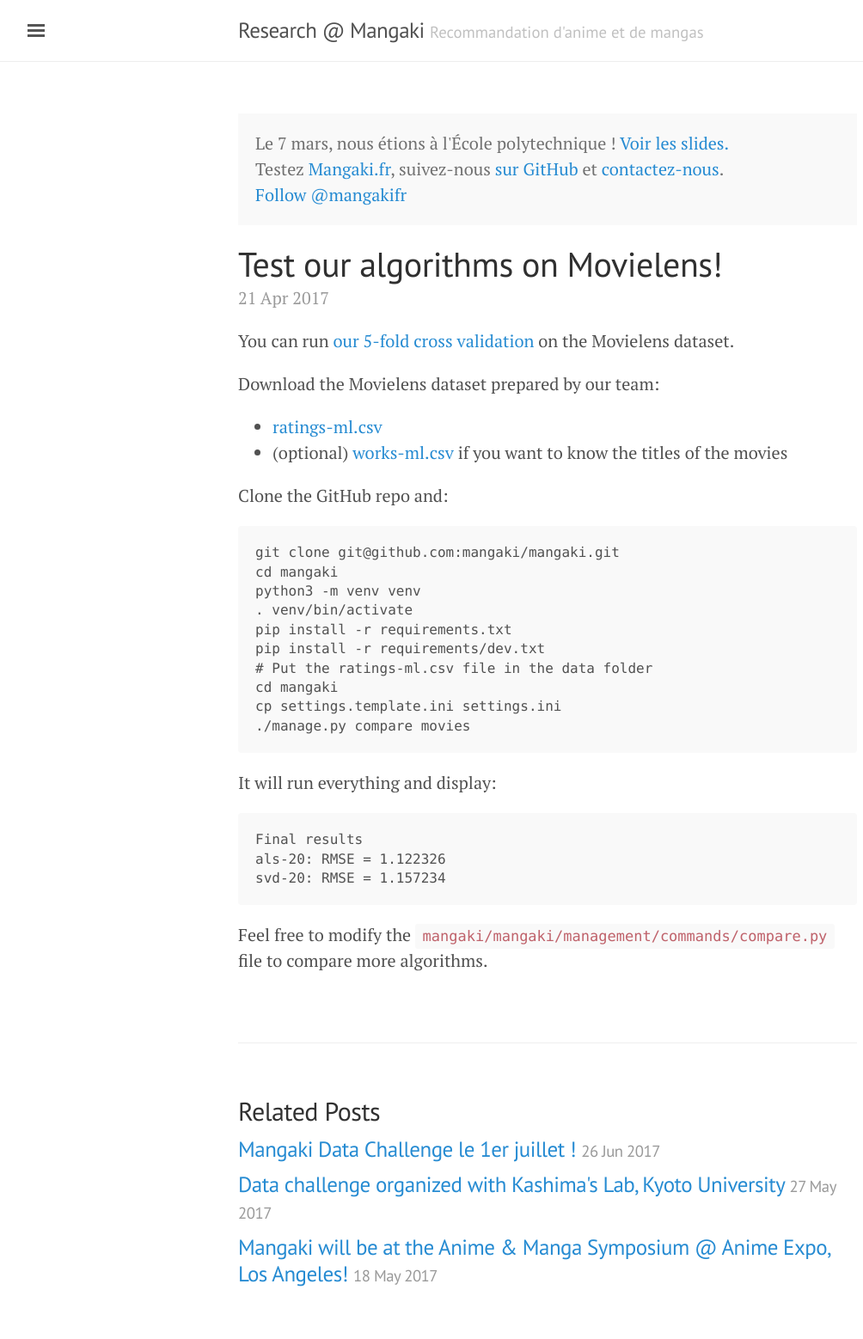
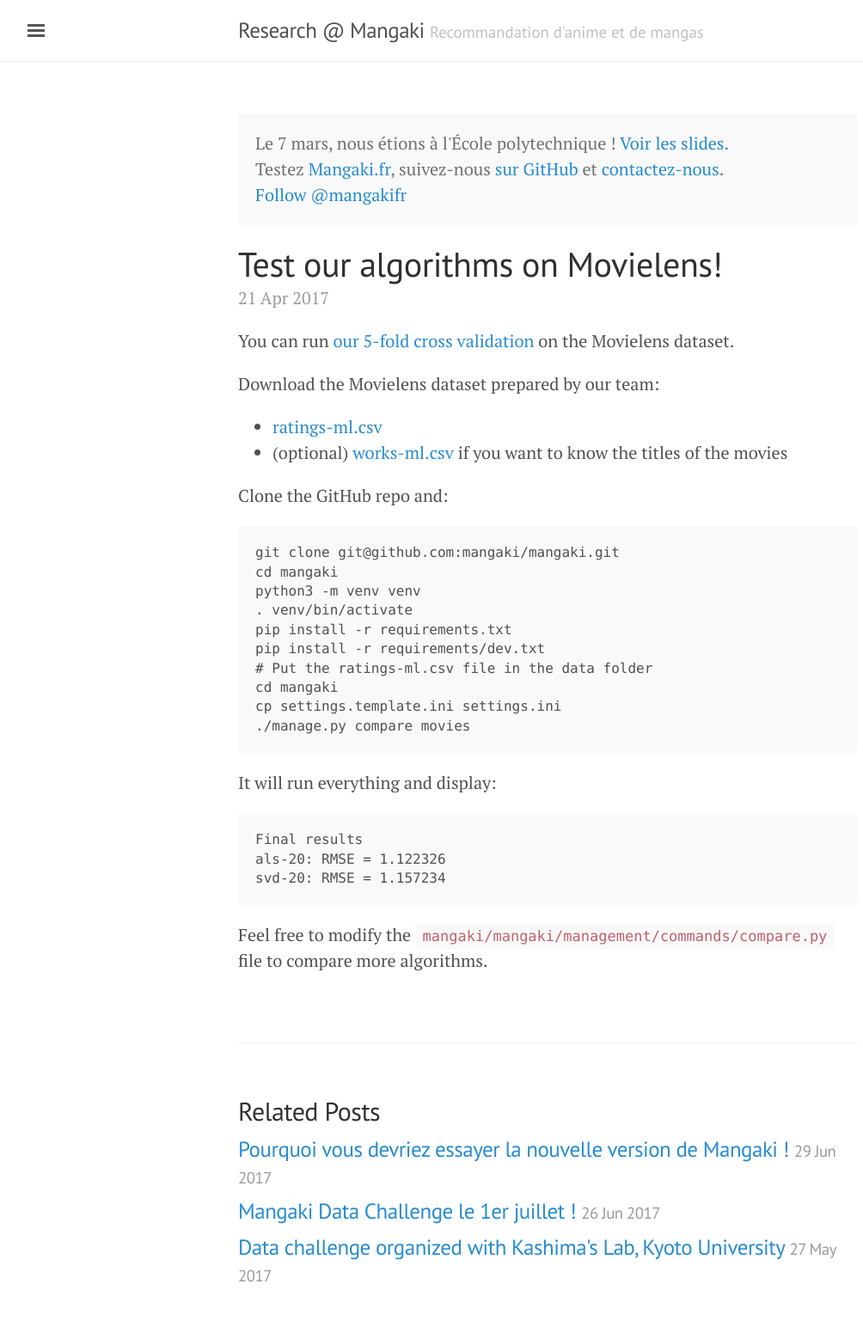
Before and after one commit to mangaki/research, a Jekyll site: the page built from _posts/2017-04-21-test-our-algorithms-on-movielens.md, in a window 1280 px wide. Shown: the whole page at 86% size, without its empty margins (3-1007 px from the left). Built offline with Jekyll 4.4.1, drawn with Linux system fonts in a browser that asks for light colours; a script that is not in the unit is left out; comment, search, counter and statistics services are not loaded; some of the changed lines change nothing that is shown.

Commit message:
Initial blog post

```diff
--- a/_includes/head.html
+++ b/_includes/head.html
@@ -39,6 +39,7 @@
   <link rel="stylesheet" href="{{ site.baseurl }}/public/css/poole.css">
   <link rel="stylesheet" href="{{ site.baseurl }}/public/css/syntax.css">
   <link rel="stylesheet" href="{{ site.baseurl }}/public/css/lanyon.css">
+  <link rel="stylesheet" href="{{ site.baseurl }}/public/css/mangaki.css">
   <link rel="stylesheet" href="https://fonts.googleapis.com/css?family=PT+Serif:400,400italic,700%7CPT+Sans:400">
 
   <!-- Icons -->
--- /dev/null
+++ b/_posts/2017-06-29-nouvelle-version-mangaki.md
@@ -0,0 +1,68 @@
+---
+layout: post
+title: "Pourquoi vous devriez essayer la nouvelle version de Mangaki !"
+categories: changelog
+---
+
+## Nouveau design de cartes
+
+![Screenshot du nouveau design]({{ site.url }}/public/img/mangaki_new_cards_deck.png)
+
+Tout d'abord, un grand merci à Elarnon qui a apporté ce design qui colore Mangaki désormais !
+
+Ainsi, dorénavant, on ne mettra plus « en favori » une œuvre, on dira qu'on l'adore !
+
+Cette mise à jour de design est aussi accompagnée d'une retouche pour vos smartphones et autres bidules à petits écrans.
+
+![Screenshot du design sous iPhone 5]({{ site.url }}/public/img/mangaki_new_cards_mobile.png){: .center-image}
+
+Vous remarquerez enfin ce joli ruban en haut de chacune des cartes utile lorsque vous recevez des recommendations de tous les genres.
+
+![Screenshot de manga]({{ site.url }}/public/img/mangaki_new_cards_manga.png){: .center-image}
+
+![Screenshot d'albums]({{ site.url }}/public/img/mangaki_new_cards_albums.png){: .center-image}
+
+## Trier votre liste d'animes ou de mangas à voir !
+
+![Screenshot du bandeau]({{ site.url }}/public/img/mangaki_sort_wishlist.png){: .center-image}
+
+Un nouveau bandeau est apparu sur vos profils !
+
+En utilisant une soupe spéciale d'algorithmes, Mangaki peut vous donner dans quel ordre il faut regarder votre liste d'œuvres à lire ou voir !
+
+En plus, vous pouvez préciser si vous souhaitez plutôt un ordre qui préfère les œuvres mainstream et les blockbusters, ou bien un ordre un peu plus inédit et exotique à la recherche d'œuvres peu connues du grand public !
+
+![Screenshot de mainstream]({{ site.url }}/public/img/mangaki_mainstream_sort.png){: .center-image}
+
+![Screenshot de perles]({{ site.url }}/public/img/mangaki_perles_sort.png){: .center-image}
+
+## Nouveau design des profils
+
+Afin de rendre vos profils plus rapides et plus simples à utiliser sur téléphone, de nouveaux onglets sont apparus.
+
+![Screenshot du nouveau profil]({{ site.url }}/public/img/mangaki_new_profile_raito.png){: .center-image}
+
+Les profils sont donc :
+
+- plus rapides à charger.
+- plus privés (aucune information n'est présenté lorsque votre profil est privé).
+- plus pratiques à utiliser sur mobile.
+
+## Essayer Mangaki sans vous inscrire dès à présent !
+
+Mais si vous lisez tout cela et que vous n'êtes toujours pas inscrit, que ça soit par flemme ou méfiance de nos recommendations, alors foncez *immédiatement* sur <https://mangaki.fr> --- bonne nouvelle: **vous n'avez pas besoin de vous inscrire&nbsp;!**
+
+Vous pouvez recevoir des recommendations sans être inscrit, et si vous êtes convaincus, les transférer à un nouveau compte !
+
+Pour ceux qui sont déjà inscrits, vos amis n'auront plus d'excuse pour essayer Mangaki !
+
+# Bientôt dans Mangaki
+
+- les albums, vous pourrez bientôt aimer le générique de votre anime préféré et vous faire recommander des œuvres en rapport à celui-ci !
+- de meilleurs titres, parfois on aime bien abréger le titre d'un long manga ou anime : « SnK » ou bien « NGNL ». Il sera possible d'utiliser ces synonymes pour rechercher des œuvres.
+- n'avez-vous jamais déjà eu envie de mettre en attente la notation d'une œuvre dans l'onglet recommendation ? Dans l'équipe aussi, c'est frustrant !
+- des raccourcis claviers ! Lorsqu'on n'a jamais utilisé MyAnimeList ou qu'on utilisait d'autres manières de suivre nos notes, il est assez fatiguant de renoter tout à la souris, mais il sera bientôt possible de noter sur Mangaki entièrement au clavier !
+
+Mais aussi bien d'autres choses telles que les nouvelles saisons d'animes et une version anglaise !
+
+À bientôt sur <https://mangaki.fr> pour quelques perles !
--- /dev/null
+++ b/public/css/mangaki.css
@@ -0,0 +1,5 @@
+.center-image
+{
+    margin: 0 auto;
+    display: block;
+}
```
Also changed, not shown: public/img/mangaki_mainstream_sort.png (added), public/img/mangaki_new_cards_albums.png (added), public/img/mangaki_new_cards_deck.png (added), public/img/mangaki_new_cards_manga.png (added), public/img/mangaki_new_cards_mobile.png (added), public/img/mangaki_new_profile_raito.png (added), public/img/mangaki_perles_sort.png (added), public/img/mangaki_sort_wishlist.png (added).
